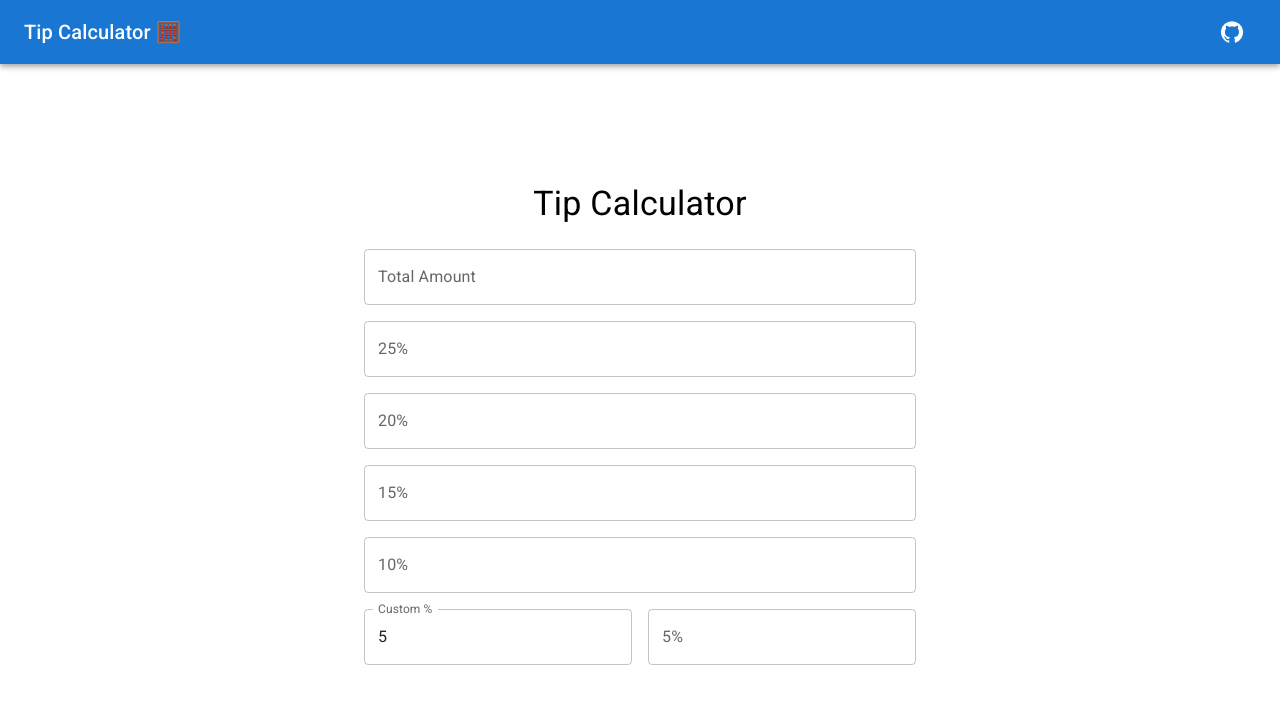
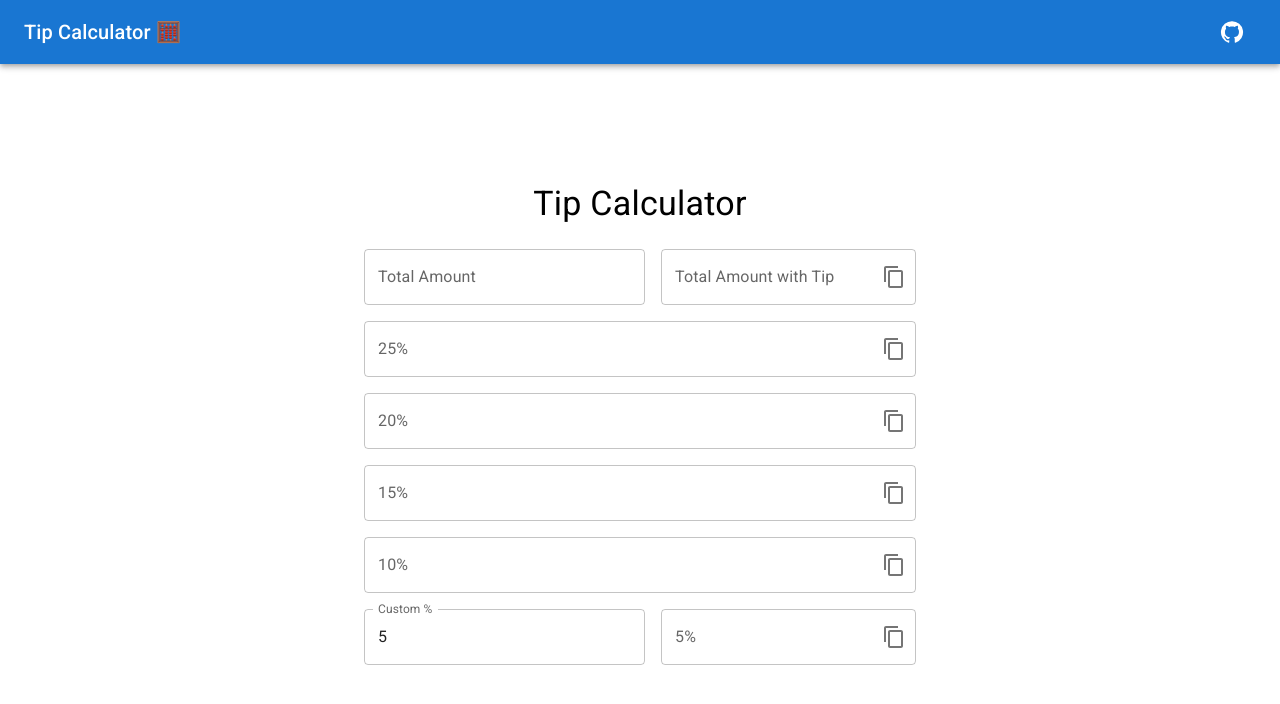
Before and after one commit to EvgeniiKlepilin/tip-calculator, a React (Create React App) app: page / in a window 1280 px wide. Shown: the top 704 px of the page. Built offline with nearby package versions, Linux system fonts and the light colour scheme.

Commit message:
Add copy buttons and Total + Tip field

```diff
--- a/src/App.tsx
+++ b/src/App.tsx
@@ -9,13 +9,65 @@ import {
   AppBar,
   Toolbar,
   IconButton,
+  OutlinedInput,
+  InputAdornment,
+  FormControl,
+  InputLabel,
 } from "@mui/material";
 
 import GitHubIcon from "@mui/icons-material/GitHub";
+import ContentCopyIcon from "@mui/icons-material/ContentCopy";
+
+const CopyIcon = (props: { value: string }) => {
+  const handleCopyOnClick = () => {
+    navigator.clipboard.writeText(props.value);
+  };
+  return (
+    <InputAdornment position="end">
+      <IconButton
+        aria-label="copy content"
+        onClick={handleCopyOnClick}
+        edge="end"
+      >
+        <ContentCopyIcon />
+      </IconButton>
+    </InputAdornment>
+  );
+};
+
+interface PercentageFieldProps {
+  label: string;
+  value: string;
+  style?: React.CSSProperties;
+  onClick?: () => void;
+  isSelected?: boolean;
+}
+
+const PercentageField = (props: PercentageFieldProps) => {
+  const { label, value, style, onClick, isSelected } = props;
+  return (
+    <FormControl>
+      <InputLabel>{label}</InputLabel>
+      <OutlinedInput
+        type="text"
+        value={value}
+        label={label}
+        endAdornment={
+          <InputAdornment position="end">
+            <CopyIcon value={value} />
+          </InputAdornment>
+        }
+        readOnly
+        sx={{...style }}
+        onClick={onClick}
+      />
+    </FormControl>
+  );
+};
 
 function App() {
+  const [totalAmount, setTotalAmount] = useState("");
 
-  const [totalAmount, setTotalAmount] = useState("");
   const [percentage25, setPercentage25] = useState("");
   const [percentage20, setPercentage20] = useState("");
   const [percentage15, setPercentage15] = useState("");
@@ -23,6 +75,13 @@ function App() {
 
   const [customPercentage, setCustomPercentage] = useState("5");
   const [percentageCustom, setPercentageCustom] = useState("");
+
+  const [isPercentage25Selected, setIsPercentage25Selected] = useState(false);
+  const [isPercentage20Selected, setIsPercentage20Selected] = useState(false);
+  const [isPercentage15Selected, setIsPercentage15Selected] = useState(false);
+  const [isPercentage10Selected, setIsPercentage10Selected] = useState(false);
+  const [isPercentageCustomSelected, setIsPercentageCustomSelected] =
+    useState(false);
 
   const handleTotalAmountOnChange = (
     event: React.ChangeEvent<HTMLInputElement>
@@ -48,8 +107,61 @@ function App() {
     );
   };
 
+  const getSelectedPercentage = () => {
+    if (isPercentage25Selected) {
+      return percentage25;
+    }
+    if (isPercentage20Selected) {
+      return percentage20;
+    }
+    if (isPercentage15Selected) {
+      return percentage15;
+    }
+    if (isPercentage10Selected) {
+      return percentage10;
+    }
+    if (isPercentageCustomSelected) {
+      return percentageCustom;
+    }
+    return "0";
+  };
+
+  const selectPercentage = (percentage: string) => {
+    deselectAllPercentages();
+    switch (percentage) {
+      case "25":
+        setIsPercentage25Selected(true);
+        break;
+      case "20":
+        setIsPercentage20Selected(true);
+        break;
+      case "15":
+        setIsPercentage15Selected(true);
+        break;
+      case "10":
+        setIsPercentage10Selected(true);
+        break;
+      case "Custom":
+        setIsPercentageCustomSelected(true);
+        break;
+    }
+    return;
+  };
+
+  const deselectAllPercentages = () => {
+    setIsPercentage25Selected(false);
+    setIsPercentage20Selected(false);
+    setIsPercentage15Selected(false);
+    setIsPercentage10Selected(false);
+    setIsPercentageCustomSelected(false);
+  };
+
   const getPercentageResult = (amount: string, percentage: number) =>
     (Number(amount) * percentage).toFixed(2);
+
+  const totalAmountWithTip = !!totalAmount
+    ? (Number(totalAmount) + Number(getSelectedPercentage())).toFixed(2)
+    : "";
 
   return (
     <Box>
@@ -79,63 +191,60 @@ function App() {
               Tip Calculator
             </Typography>
             <Stack spacing={2}>
+              <Stack spacing={2} direction="row">
                 <TextField
                   variant="outlined"
                   type="text"
                   value={totalAmount}
-                inputMode="numeric"
                   label="Total Amount"
                   onChange={handleTotalAmountOnChange}
+                  sx={{ flex: 1 }}
                 />
-              <TextField
-                variant="outlined"
+                <PercentageField
+                  label="Total Amount with Tip"
+                  value={totalAmountWithTip}
+                  style={{ flex: 1 }}
+                />
+              </Stack>
+              <PercentageField
+                label="25%"
                 value={percentage25}
-                label="25%"
-                InputProps={{
-                  readOnly: true,
-                }}
+                onClick={() => selectPercentage("25")}
+                isSelected={isPercentage25Selected}
               />
-              <TextField
-                variant="outlined"
+              <PercentageField
+                label="20%"
                 value={percentage20}
-                label="20%"
-                InputProps={{
-                  readOnly: true,
-                }}
+                onClick={() => selectPercentage("20")}
+                isSelected={isPercentage20Selected}
               />
-              <TextField
-                variant="outlined"
+              <PercentageField
+                label="15%"
                 value={percentage15}
-                label="15%"
-                InputProps={{
-                  readOnly: true,
-                }}
+                onClick={() => selectPercentage("15")}
+                isSelected={isPercentage15Selected}
               />
-              <TextField
-                variant="outlined"
+              <PercentageField
+                label="10%"
                 value={percentage10}
-                label="10%"
-                InputProps={{
-                  readOnly: true,
-                }}
+                onClick={() => selectPercentage("10")}
+                isSelected={isPercentage10Selected}
               />
               <Stack spacing={2} direction="row">
                 <TextField
                   variant="outlined"
-                  type="tel"
+                  type="text"
                   value={customPercentage}
                   label="Custom %"
                   onChange={handleCustomPercentageOnChange}
                   sx={{ flex: 1 }}
                 />
-                <TextField
-                  variant="outlined"
+                <PercentageField
+                  label={`${customPercentage}%`}
                   value={percentageCustom}
-                  label={`${customPercentage}%`}
-                  InputProps={{
-                    readOnly: true,
-                  }}
-                  sx={{ flex: 1 }}
+                  onClick={() => selectPercentage("Custom")}
+                  isSelected={isPercentageCustomSelected}
+                  style={{ flex: 1 }}
                 />
               </Stack>
             </Stack>
```
Lines whose indentation alone changed are shown as unchanged.
